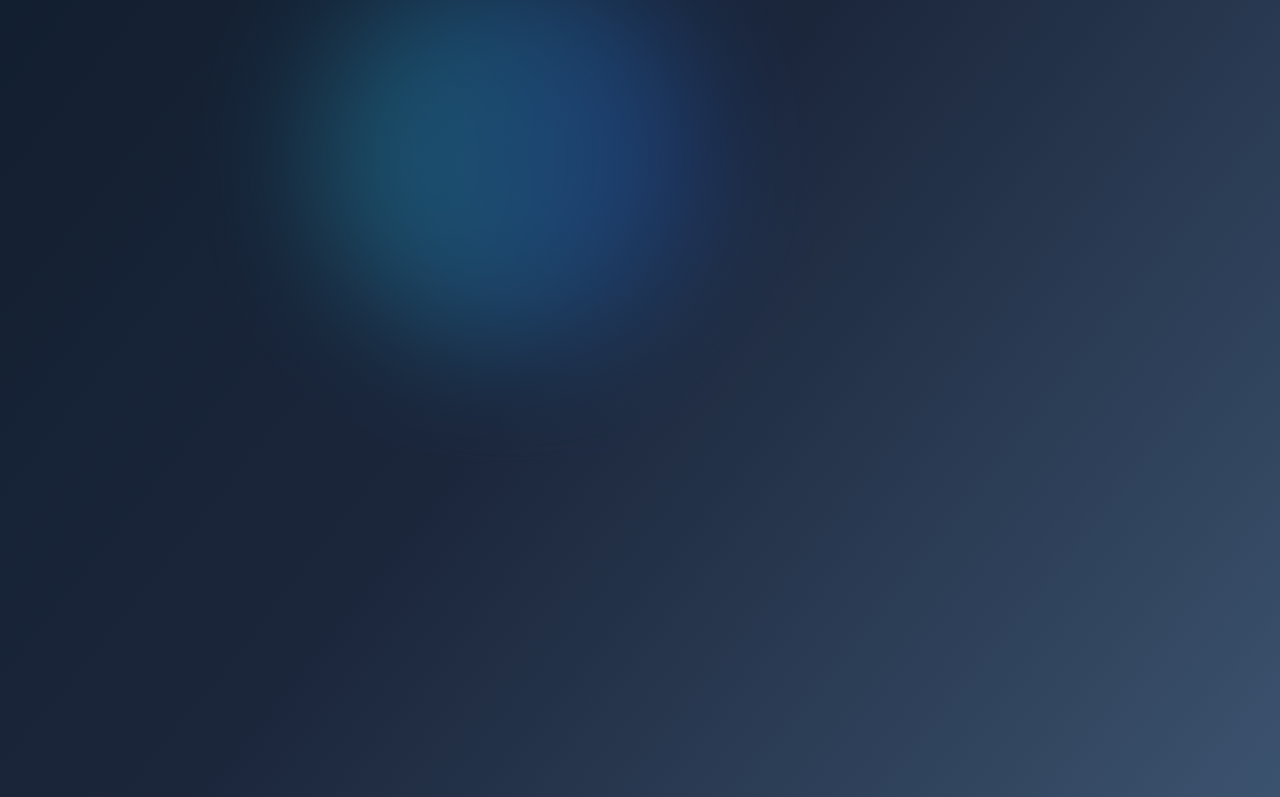
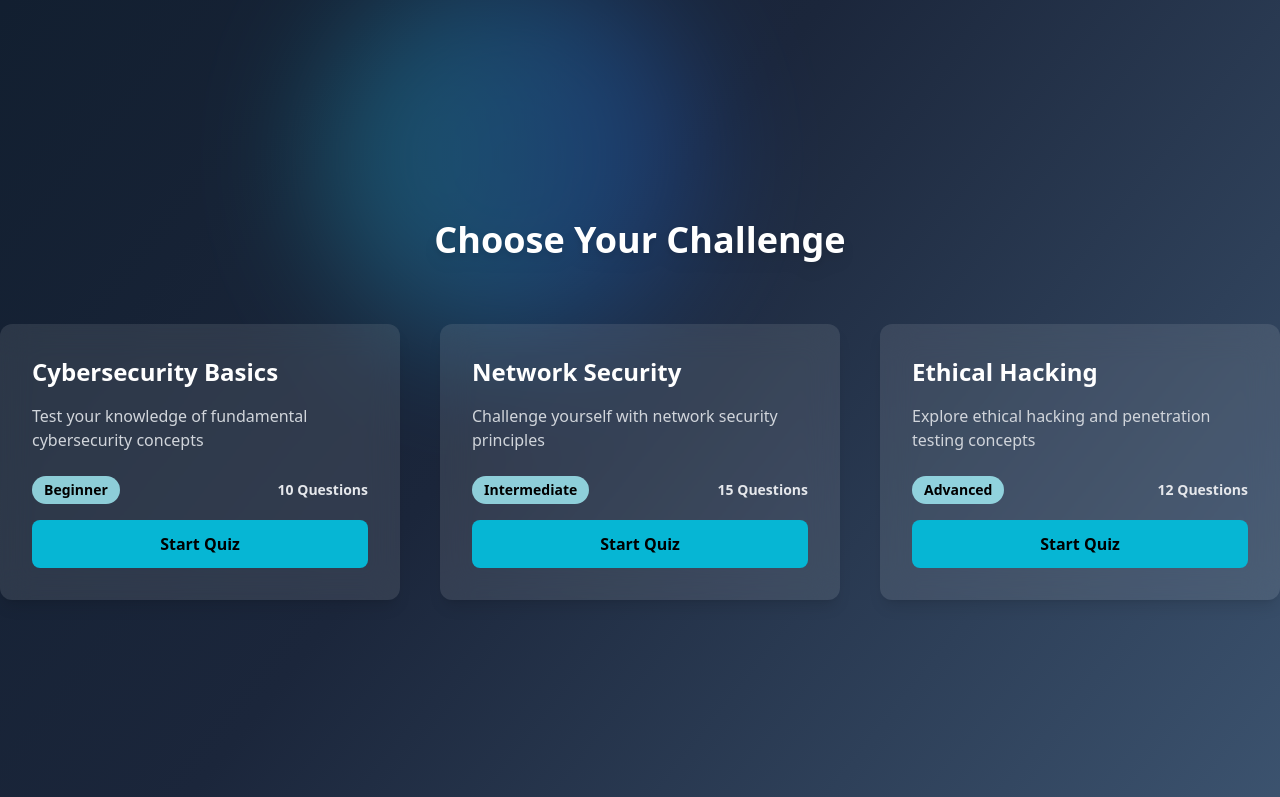
Before and after one commit to Isabelle36/Nosu-CyberSec, a React (Create React App) app in the folder frontend-cyber/: page / in a window 1280 px wide. Shown: the part 568-1365 px from the top of the page. Built offline with nearby package versions, Linux system fonts and the light colour scheme.

Commit message:
added quiz section in home

```diff
--- a/frontend-cyber/package.json
+++ b/frontend-cyber/package.json
@@ -8,6 +8,7 @@
     "react-dom": "^19.0.0",
     "react-router-dom": "^7.1.1",
     "react-scripts": "5.0.1",
+    "tailwind-scrollbar-hide": "^2.0.0",
     "web-vitals": "^4.2.4"
   },
   "scripts": {
--- a/frontend-cyber/src/App.js
+++ b/frontend-cyber/src/App.js
@@ -4,6 +4,7 @@ import Login from "./Components/LoginPage/Login";
 import SignUp from "./Components/LoginPage/SignUp";
 import Navbar from "./Components/Navbar/Navbar";
 import { BrowserRouter as Router, Routes, Route, useLocation } from "react-router-dom";
+// import { QuizPage } from "./Components/QuizInHome/QuizInHome";
 
 function App() {
 
--- a/frontend-cyber/src/Components/Homepage/Home.js
+++ b/frontend-cyber/src/Components/Homepage/Home.js
@@ -1,10 +1,11 @@
 import React from 'react'
 import './Home.css'
+import QuizInHome from '../QuizInHome/QuizInHome'
 
 export default function Home() {
   return (
     <>
-        <div className="h-screen fulls bg-gradient-to-br from-[#0d1b2a] via-[#1b263b] to-[#415a77] relative overflow-hidden">
+        <div className=" h-full fulls bg-gradient-to-br from-[#0d1b2a] via-[#1b263b] to-[#415a77] relative overflow-auto">
       <div className="absolute top-1/3 left-1/4 w-96 h-96 bg-gradient-to-r from-cyan-400 to-blue-600 blur-3xl opacity-30 rounded-full"></div>
 
       <div className="relative flex flex-col items-center justify-center h-full text-center textTop">
@@ -18,7 +19,11 @@ export default function Home() {
           Learn More
         </button>
       </div>
+      <QuizInHome/>
+
+
     </div>
+
     </>
   )
 }
--- /dev/null
+++ b/frontend-cyber/src/Components/QuizInHome/Quiz.css
@@ -0,0 +1,4 @@
+.textTop
+{
+    margin-top: 8%;
+}
--- /dev/null
+++ b/frontend-cyber/src/Components/QuizInHome/QuizInHome.js
@@ -0,0 +1,64 @@
+import React from 'react';
+import { useNavigate } from 'react-router-dom';
+import './Quiz.css'
+
+export default function QuizInHome() {
+  const navigate = useNavigate();
+
+  const quizCategories = [
+    {
+      title: "Cybersecurity Basics",
+      description: "Test your knowledge of fundamental cybersecurity concepts",
+      difficulty: "Beginner",
+      questionsCount: 10,
+    },
+    {
+      title: "Network Security",
+      description: "Challenge yourself with network security principles",
+      difficulty: "Intermediate",
+      questionsCount: 15,
+    },
+    {
+      title: "Ethical Hacking",
+      description: "Explore ethical hacking and penetration testing concepts",
+      difficulty: "Advanced",
+      questionsCount: 12,
+    },
+  ];
+
+  return (
+    <div className="max-w-7xl mx-auto textTop ">
+      <h2 className="text-4xl font-extrabold text-white text-center mb-16 drop-shadow-lg">
+        Choose Your Challenge
+      </h2>
+
+      <div className="grid grid-cols-1 md:grid-cols-2 lg:grid-cols-3 gap-10">
+        {quizCategories.map((quiz, index) => (
+          <div
+            key={index}
+            className="bg-white/10 backdrop-blur-lg rounded-xl p-8 hover:scale-105 transition-transform duration-300 cursor-pointer shadow-lg"
+          >
+            <div className="flex flex-col h-full">
+              <h3 className="text-2xl font-bold text-white mb-4">
+                {quiz.title}
+              </h3>
+              <p className="text-gray-300 mb-6 flex-grow">{quiz.description}</p>
+              <div className="flex justify-between items-center text-sm text-gray-200 font-semibold mb-4">
+                <span className="bg-cyan-200/80 text-black px-3 py-1 rounded-full">
+                  {quiz.difficulty}
+                </span>
+                <span>{quiz.questionsCount} Questions</span>
+              </div>
+              <button
+                className="mt-auto w-full bg-cyan-500 hover:bg-cyan-600 text-black font-semibold py-3 rounded-lg transition-colors duration-300"
+                onClick={() => navigate(`/quiz/${index}`)}
+              >
+                Start Quiz
+              </button>
+            </div>
+          </div>
+        ))}
+      </div>
+    </div>
+  );
+}
--- a/frontend-cyber/tailwind.config.js
+++ b/frontend-cyber/tailwind.config.js
@@ -14,5 +14,7 @@ module.exports = {
       },
     },
   },
-  plugins: [],
+  plugins: [
+    require('tailwind-scrollbar-hide'),
+  ],
 }
```
Also changed, not shown: frontend-cyber/src/Components/Homepage/Home.css (line endings or trailing spaces), frontend-cyber/src/index.css (line endings or trailing spaces), 1 other file (tests, documents, lock files or other folders).
